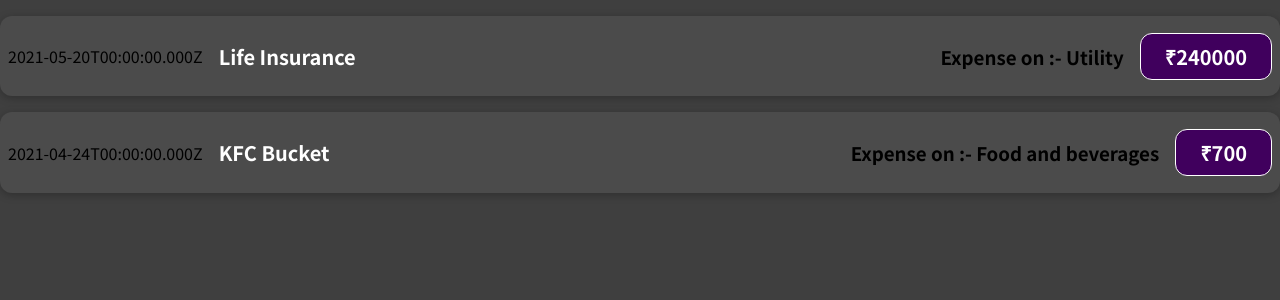
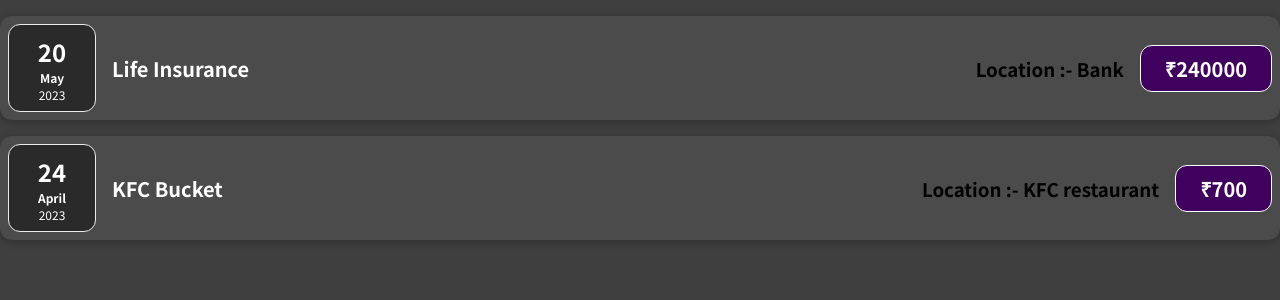
Before and after one commit to RishabhChhokar/my-react-app, a JavaScript app: page / in a window 1280 px wide. Shown: the top 300 px of the page. Built offline with nearby package versions, Linux system fonts and the light colour scheme.

Commit message:
Made smaller components

```diff
--- a/src/App.js
+++ b/src/App.js
@@ -3,16 +3,16 @@
 function App() {
   let expenses = [
     {
-      date: new Date(2021, 4, 20),
+      date: new Date(2023, 4, 20),
       expenseItem: "Life Insurance",
       itemPrice: 240000,
-      locationOfExpediture: "Utility",
+      locationOfExpenditure: "Bank",
     },
     {
-      date: new Date(2021, 3, 24),
+      date: new Date(2023, 3, 24),
       expenseItem: "KFC Bucket",
       itemPrice: 700,
-      locationOfExpediture: "Food and beverages",
+      locationOfExpenditure: "KFC restaurant",
     },
   ];
   return (
@@ -21,13 +21,13 @@
         date={expenses[0].date}
         expenseItem={expenses[0].expenseItem}
         itemPrice={expenses[0].itemPrice}
-        locationOfExpediture={expenses[0].locationOfExpediture}
-      ></ExpenseItems>
+        locationOfExpenditure={expenses[0].locationOfExpenditure}
+      />
       <ExpenseItems
         date={expenses[1].date}
         expenseItem={expenses[1].expenseItem}
         itemPrice={expenses[1].itemPrice}
-        locationOfExpediture={expenses[1].locationOfExpediture}
+        locationOfExpenditure={expenses[1].locationOfExpenditure}
       ></ExpenseItems>
     </div>
   );
--- /dev/null
+++ b/src/Components/ExpenseDate.css
@@ -0,0 +1,26 @@
+.expense-date {
+  display: flex;
+  flex-direction: column;
+  width: 5.5rem;
+  height: 5.5rem;
+  border: 1px solid #ececec;
+  background-color: #2a2a2a;
+  color: white;
+  border-radius: 12px;
+  align-items: center;
+  justify-content: center;
+}
+
+.expense-date__month {
+  font-size: 0.75rem;
+  font-weight: bold;
+}
+
+.expense-date__year {
+  font-size: 0.75rem;
+}
+
+.expense-date__day {
+  font-size: 1.5rem;
+  font-weight: bold;
+}
--- /dev/null
+++ b/src/Components/ExpenseDate.js
@@ -0,0 +1,17 @@
+import "./ExpenseDate.css";
+
+function ExpenseDate(props) {
+  const day = props.date.toLocaleString("en-IN", { day: "2-digit" });
+  const month = props.date.toLocaleString("en-IN", { month: "long" });
+  const year = props.date.getFullYear();
+
+  return (
+    <div className="expense-date">
+      <div className="expense-date__day">{day}</div>
+      <div className="expense-date__month">{month}</div>
+      <div className="expense-date__year">{year}</div>
+    </div>
+  );
+}
+
+export default ExpenseDate;
--- /dev/null
+++ b/src/Components/ExpenseDetails.js
@@ -0,0 +1,12 @@
+import "./ExpenseItems.css"
+function ExpenseDetails(props) {
+  return (
+    <div className="expense-item__description">
+      <h2>{props.expenseItem}</h2>
+      <h3>Location :- {props.locationOfExpenditure}</h3>
+      <div className="expense-item__price">₹{props.itemPrice}</div>
+    </div>
+  );
+}
+
+export default ExpenseDetails;
--- a/src/Components/ExpenseItems.js
+++ b/src/Components/ExpenseItems.js
@@ -1,14 +1,15 @@
 import "./ExpenseItems.css";
-
+import ExpenseDate from "./ExpenseDate";
+import ExpenseDetails from "./ExpenseDetails";
 const ExpenseItems = (props) => {
   return (
     <div className="expense-item">
-      <div>{props.date.toISOString()}</div>
-      <div className="expense-item__description">
-        <h2>{props.expenseItem}</h2>
-        <h3>Expense on :- {props.locationOfExpediture}</h3>
-        <div className="expense-item__price">₹{props.itemPrice}</div>
-      </div>
+      <ExpenseDate date={props.date} />
+      <ExpenseDetails
+        expenseItem={props.expenseItem}
+        locationOfExpenditure={props.locationOfExpenditure}
+        itemPrice={props.itemPrice}
+      />
     </div>
   );
 };
```
